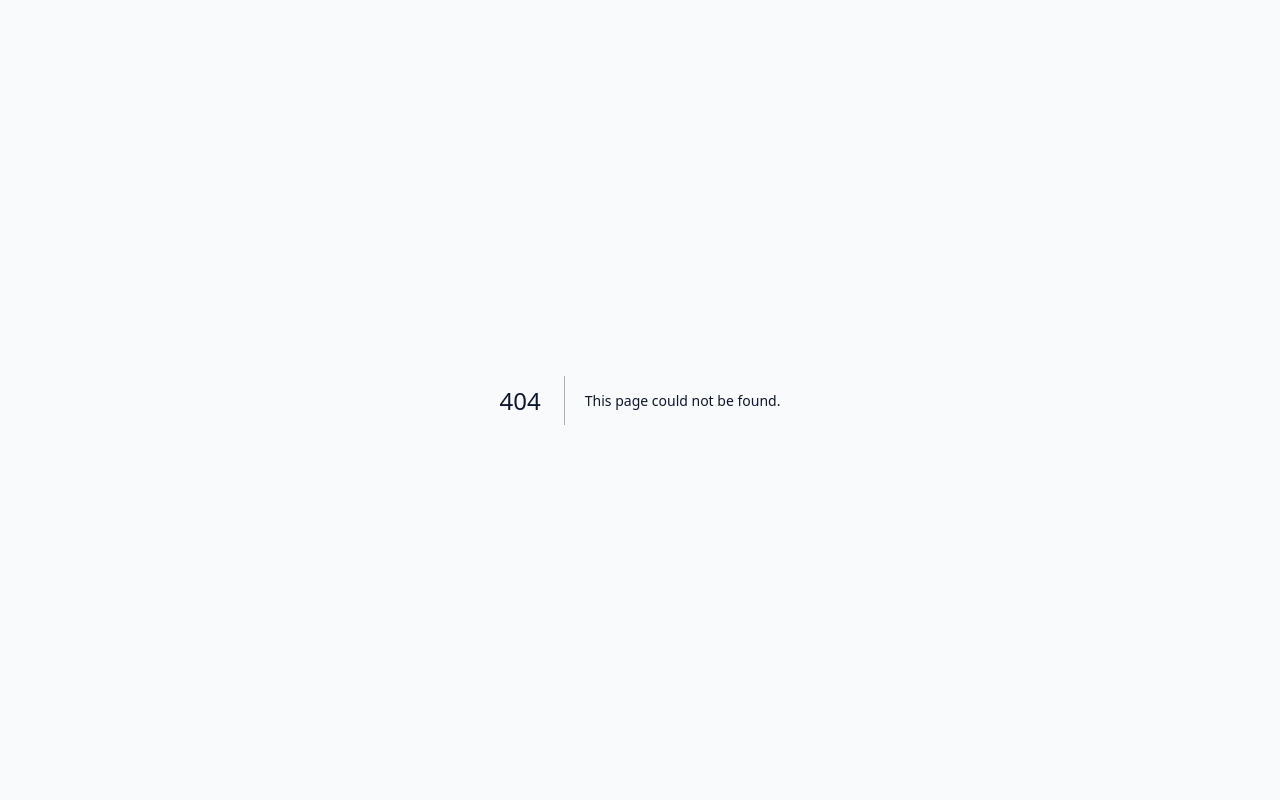
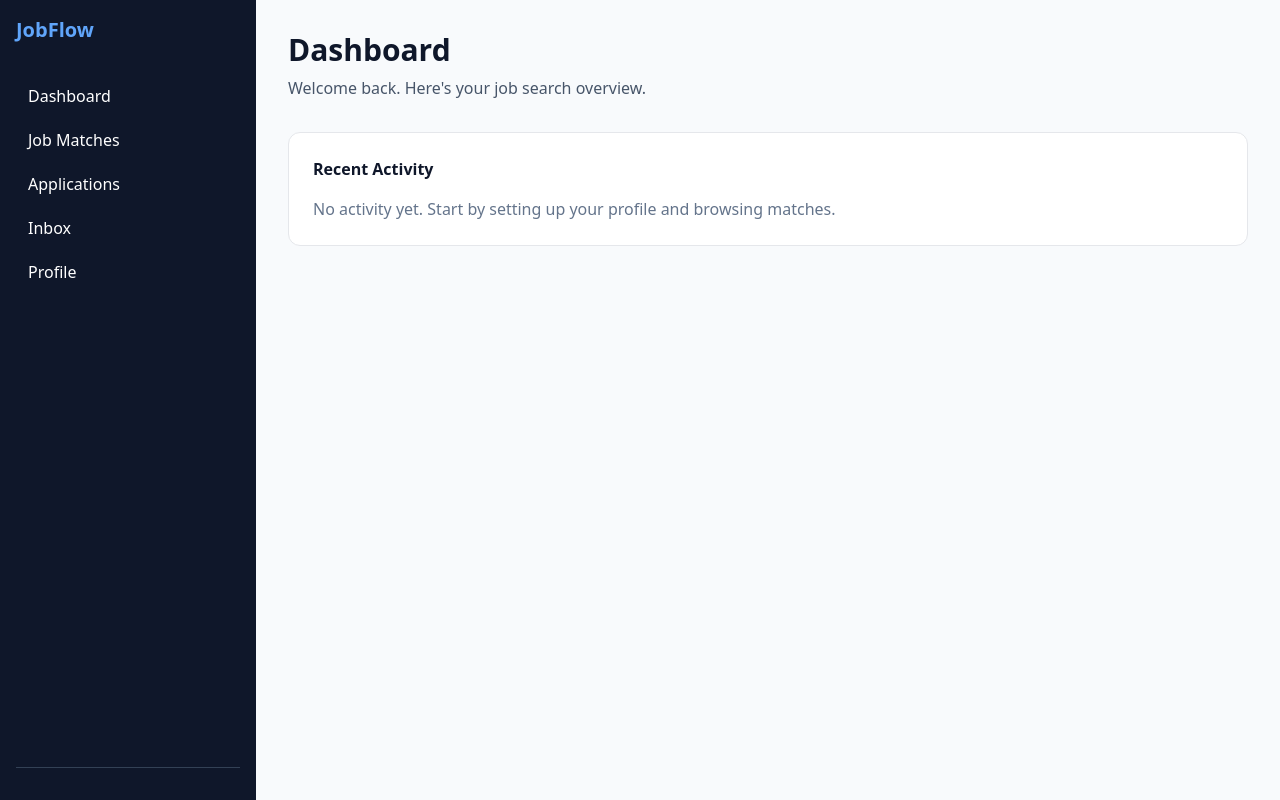
Before and after one commit to Reelmemory/JobFlow, a Next.js app: page /dashboard in a window 1280 px wide. Before the commit this address had no page. Built offline with nearby package versions, Linux system fonts and the light colour scheme.

Commit message:
Move dashboard route to app/dashboard/page.tsx

```diff
--- /dev/null
+++ b/app/dashboard/page.tsx
@@ -0,0 +1,12 @@
+export default function DashboardPage() {
+  return (
+    <div>
+      <h1 className="text-3xl font-bold mb-2">Dashboard</h1>
+      <p className="text-slate-600 mb-8">Welcome back. Here's your job search overview.</p>
+      <div className="bg-white p-6 rounded-xl border">
+        <h2 className="font-semibold mb-4">Recent Activity</h2>
+        <p className="text-slate-500">No activity yet. Start by setting up your profile and browsing matches.</p>
+      </div>
+    </div>
+  )
+}
```
